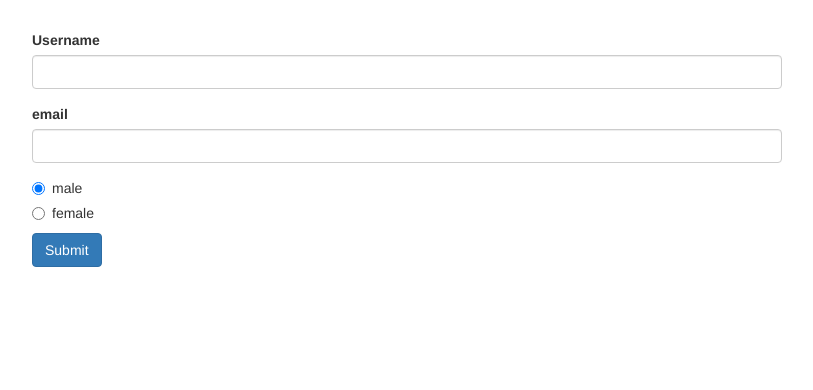
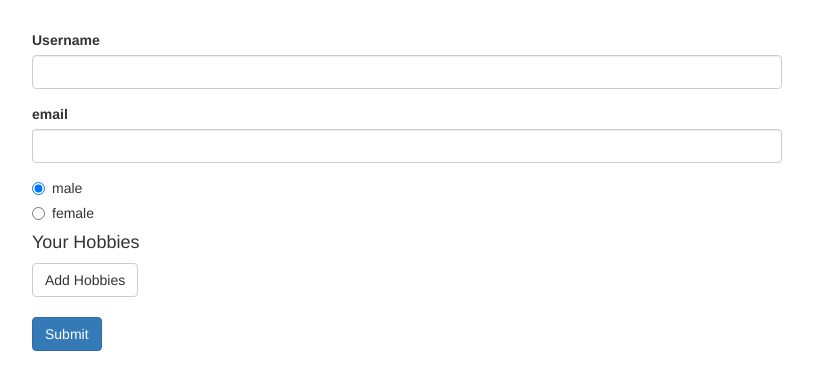
Before and after one commit to pcvenk/ng2-Forms-reactive-driven-approach-, an Angular app: page / in a window 1280 px wide. Shown: the top 390 px of the page, without its empty margins (233-1046 px from the left). Built offline with nearby package versions, Linux system fonts and the light colour scheme.

Commit message:
Arrays of Form Controls (FormArray)

```diff
--- a/src/app/app.component.html
+++ b/src/app/app.component.html
@@ -36,6 +36,20 @@
               [value]="gender">{{ gender }}
           </label>
         </div>
+        <div formArrayName="hobbies">
+          <h4>Your Hobbies</h4>
+          <button class="btn btn-default"
+                  (click)="addHobbies()">Add Hobbies</button>
+          <div
+            class="form-group"
+            *ngFor="let hobby of signupForm.get('hobbies').controls; let i = index">
+            <input
+              type="text"
+              [formControlName]="i"
+              class="form-control">
+          </div>
+        </div>
+        <br>
         <button class="btn btn-primary" type="submit">Submit</button>
       </form>
     </div>
--- a/src/app/app.component.ts
+++ b/src/app/app.component.ts
@@ -1,5 +1,5 @@
 import {Component, OnInit} from '@angular/core';
-import {FormControl, FormGroup, Validators} from '@angular/forms';
+import {FormArray, FormControl, FormGroup, Validators} from '@angular/forms';
 
 @Component({
   selector: 'app-root',
@@ -17,10 +17,16 @@ export class AppComponent implements OnInit {
         'email': new FormControl(null, [Validators.required, Validators.email])
       }),
       'gender': new FormControl('male'),
+      'hobbies': new FormArray([])
     });
   }
 
   onSubmit() {
     console.log(this.signupForm);
   }
+
+  addHobbies() {
+    const control = new FormControl(null, Validators.required);
+    (<FormArray>this.signupForm.get('hobbies')).push(control);
+  }
 }
```
